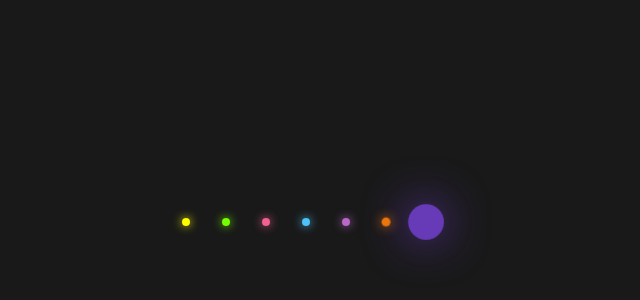
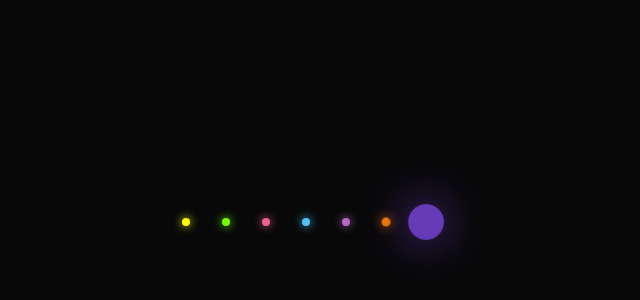
Before and after one commit to alanjohnsonDev/my-first-repo, a plain HTML site: page index.html in a window 1280 px wide. Shown: the part 178-478 px from the top of the page, without its empty margins (334-974 px from the left). Drawn offline with Linux system fonts and the light colour scheme.

```diff
--- a/styles.css
+++ b/styles.css
@@ -1,7 +1,7 @@
 body {
   margin: 0;
   padding: 0;
-  background: rgba(0, 0, 0, 0.9);
+  background: rgba(0, 0, 0, 0.97);
   font-family: Arial, Helvetica, sans-serif;
 }
 
```
